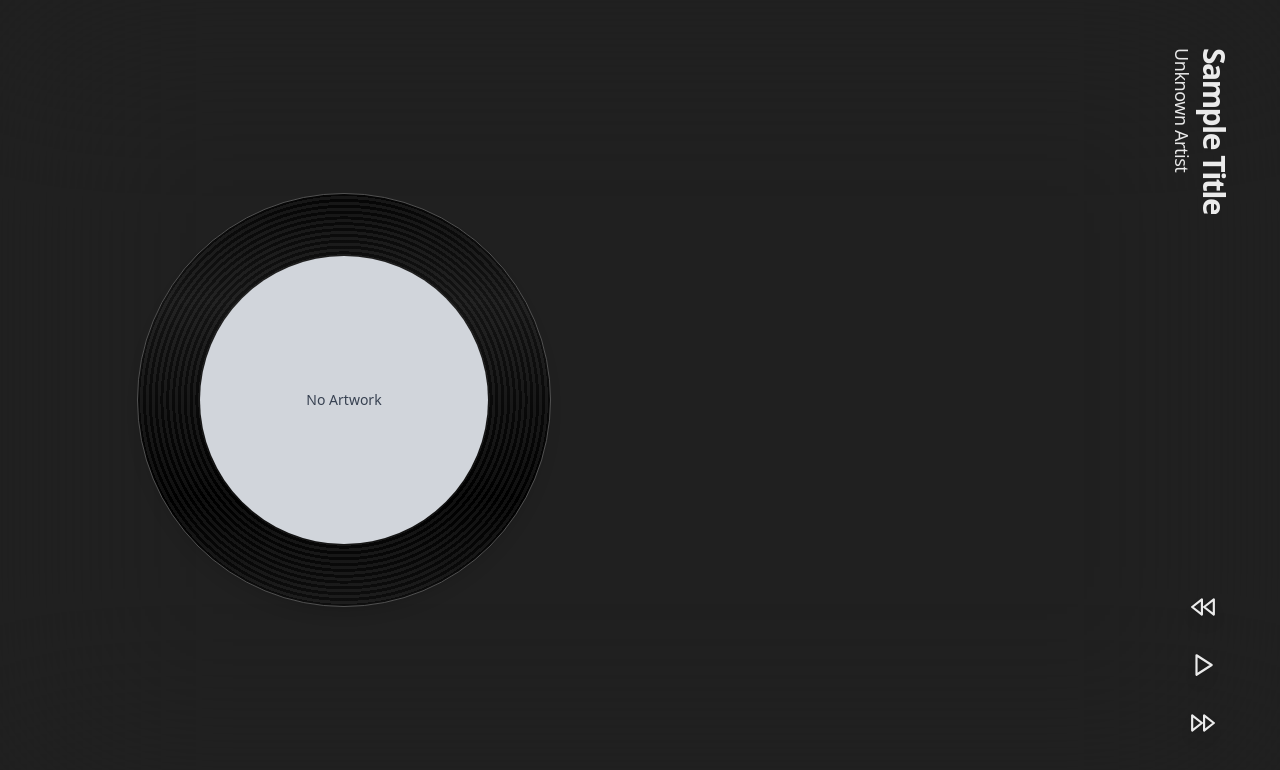
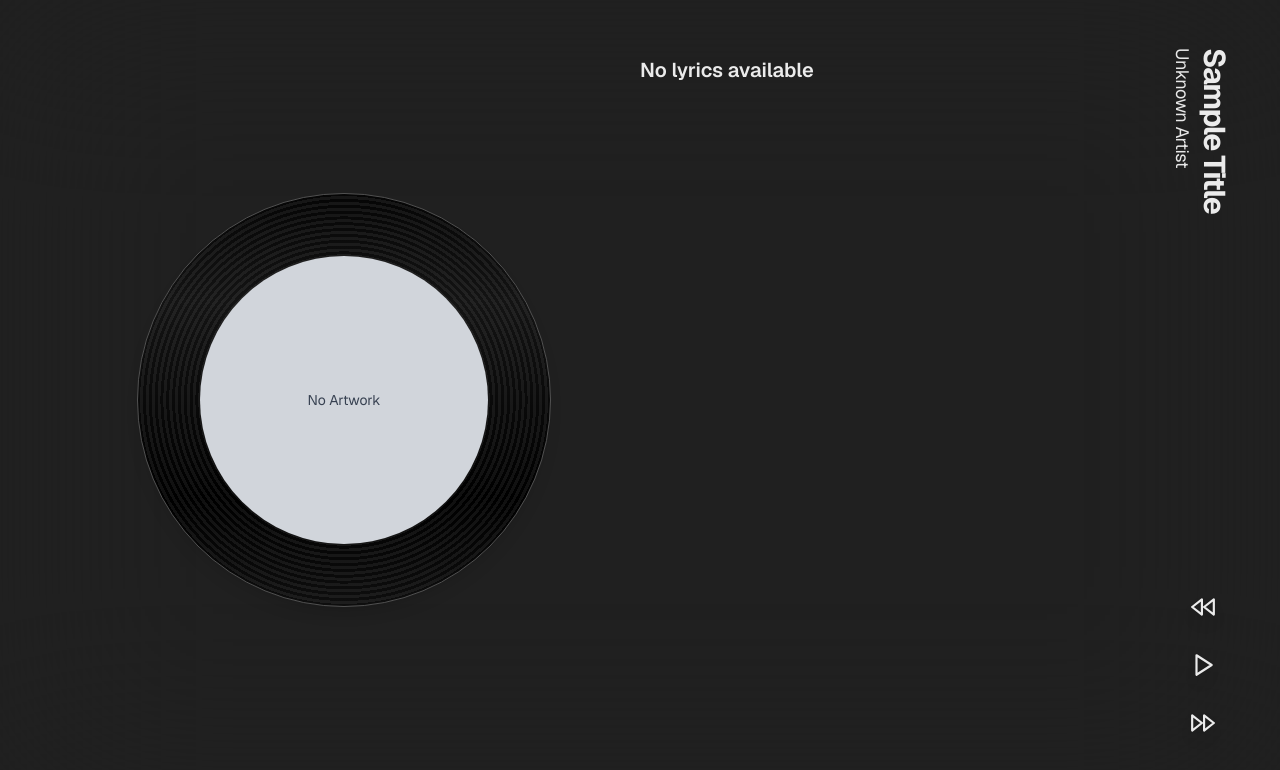
Before and after one commit to vincentcayadi/dropbeat, a Next.js app: page / in a window 1280 px wide. Shown: the top 770 px of the page. Built offline with nearby package versions, Linux system fonts and the light colour scheme.

Commit message:
lyrics func

```diff
--- a/package.json
+++ b/package.json
@@ -9,6 +9,7 @@
     "lint": "next lint"
   },
   "dependencies": {
+    "axios": "^1.7.9",
     "colorthief": "^2.6.0",
     "gsap": "^3.12.5",
     "jsmediatags": "^3.9.7",
--- a/src/app/layout.tsx
+++ b/src/app/layout.tsx
@@ -19,7 +19,9 @@ export default function RootLayout({
 }>) {
   return (
     <html lang="en">
-      <body className={`${geistSans.variable} antialiased`}>{children}</body>
+      <body className={`${geistSans.variable} antialiased select-none`}>
+        {children}
+      </body>
     </html>
   );
 }
--- a/src/app/page.tsx
+++ b/src/app/page.tsx
@@ -3,6 +3,7 @@
 import { useState, useRef, useEffect } from "react";
 import { Metadata } from "../types";
 import { parseMusicMetadata } from "../utils/parseMusicMetadata";
+import fetchLyrics from "@/utils/fetchLyrics";
 import gsap from "gsap";
 import Controls from "@/components/Controls";
 import SongInfo from "@/components/SongInfo";
@@ -16,8 +17,9 @@ export default function Home() {
     album: "",
     artworkUrl: null,
   });
+  const [lyrics, setLyrics] = useState<string>("No lyrics available");
   const [isPlaying, setIsPlaying] = useState(false);
-  const [backgroundImage, setBackgroundImage] = useState<string | null>(null); // Stores the background artwork URL
+  const [backgroundImage, setBackgroundImage] = useState<string | null>(null);
 
   const audioRef = useRef<HTMLAudioElement | null>(null);
   const vinylRef = useRef<HTMLDivElement | null>(null);
@@ -31,44 +33,47 @@ export default function Home() {
       const uploadedFile = droppedFiles[0];
       setFile(uploadedFile);
 
-      // Reset everything to the initial state
+      // Reset everything
       if (audioRef.current) {
-        audioRef.current.pause(); // Stop current audio
-        audioRef.current.currentTime = 0; // Reset playback time
-        gsap.killTweensOf(vinylRef.current); // Stop vinyl rotation
+        audioRef.current.pause();
+        audioRef.current.currentTime = 0;
+        gsap.killTweensOf(vinylRef.current);
       }
-      setIsPlaying(false); // Ensure play/pause state is reset
+      setIsPlaying(false);
 
       try {
         const { metadata } = await parseMusicMetadata(uploadedFile);
         setMetadata(metadata);
 
-        // Load the new audio file
+        // Autoplay audio
         if (audioRef.current) {
           audioRef.current.src = URL.createObjectURL(uploadedFile);
+          audioRef.current.load();
+          audioRef.current.play();
 
-          // Autoplay the audio after it is loaded
-          audioRef.current.load(); // Ensure the audio is loaded
-          audioRef.current.play(); // Play the audio
-
-          // Start vinyl rotation animation
-          gsap.killTweensOf(vinylRef.current); // Stop any ongoing animation
+          gsap.killTweensOf(vinylRef.current);
           gsap.to(vinylRef.current, {
-            rotation: "+=360", // Continue rotating
-            repeat: -1, // Infinite loop
-            duration: 5, // Adjust duration as needed
-            ease: "linear", // Maintain constant velocity
+            rotation: "+=360",
+            repeat: -1,
+            duration: 5,
+            ease: "linear",
           });
 
-          setIsPlaying(true); // Set play state to true
+          setIsPlaying(true);
         }
 
-        // Set the artwork as the background image
-        if (metadata.artworkUrl) {
-          setBackgroundImage(metadata.artworkUrl);
+        setBackgroundImage(metadata.artworkUrl || null);
+
+        // Fetch lyrics
+        if (metadata.title && metadata.artist) {
+          const fetchedLyrics = await fetchLyrics(
+            metadata.artist,
+            metadata.title
+          );
+          setLyrics(fetchedLyrics || "No lyrics available");
         }
       } catch (error) {
-        console.error("Error parsing metadata:", error);
+        console.error("Error parsing metadata or fetching lyrics:", error);
       }
     }
   };
@@ -77,18 +82,15 @@ export default function Home() {
     if (!audioRef.current) return;
 
     if (isPlaying) {
-      // Pause the audio and stop the vinyl rotation
       audioRef.current.pause();
-      gsap.killTweensOf(vinylRef.current); // Stop vinyl rotation
+      gsap.killTweensOf(vinylRef.current);
     } else {
-      // Play the audio and start vinyl rotation
       audioRef.current.play();
-      gsap.killTweensOf(vinylRef.current); // Stop any ongoing animation
       gsap.to(vinylRef.current, {
-        rotation: "+=360", // Continue rotating
-        repeat: -1, // Infinite loop
-        duration: 5, // Adjust duration as needed
-        ease: "linear", // Maintain constant velocity
+        rotation: "+=360",
+        repeat: -1,
+        duration: 5,
+        ease: "linear",
       });
     }
 
@@ -97,13 +99,13 @@ export default function Home() {
 
   const handleRewind = () => {
     if (audioRef.current) {
-      audioRef.current.currentTime -= 5; // Rewind 5 seconds
+      audioRef.current.currentTime -= 5;
     }
   };
 
   const handleFastForward = () => {
     if (audioRef.current) {
-      audioRef.current.currentTime += 5; // Fast forward 5 seconds
+      audioRef.current.currentTime += 5;
     }
   };
 
@@ -143,10 +145,9 @@ export default function Home() {
     <section
       className="w-screen h-screen bg-[#282828] p-12 text-[#EBEBEB] relative overflow-hidden"
       style={{
-        backgroundImage: backgroundImage ? `url(${backgroundImage})` : "none", // Use the artwork as the background image
-        backgroundSize: "110%", // Increase the size for a zoom effect
-
-        backgroundPosition: "center", // Center the zoomed-in artwork
+        backgroundImage: backgroundImage ? `url(${backgroundImage})` : "none",
+        backgroundSize: "110%",
+        backgroundPosition: "center",
       }}
       onDragOver={(e) => {
         e.preventDefault();
@@ -158,19 +159,19 @@ export default function Home() {
       <div className="absolute inset-0 bg-black/20 backdrop-blur-96"></div>
 
       {dragging && (
-        <div className="absolute inset-0 bg-[#282828]/60 bg-opacity-50 flex items-center justify-center z-50 backdrop-blur-sm">
+        <div className="absolute inset-0 bg-[#282828]/60 flex items-center justify-center z-50 backdrop-blur-sm">
           <p className="text-2xl font-bold tracking-tight">
             Drop your music file here!
           </p>
         </div>
       )}
       <audio ref={audioRef} />
-      <div className="grid grid-cols-1 md:grid-cols-2 h-full mx-auto ">
+      <div className="grid grid-cols-1 md:grid-cols-2 h-full mx-auto">
         <div className="flex items-center justify-center h-full">
           <div
             ref={vinylRef}
             className={`vinyl-disc flex items-center justify-center rounded-full ${
-              metadata.artworkUrl ? "max-w-[70%]" : "w-[70%] "
+              metadata.artworkUrl ? "max-w-[70%]" : "w-[70%]"
             } aspect-square`}
           >
             {metadata.artworkUrl ? (
@@ -186,17 +187,20 @@ export default function Home() {
             )}
           </div>
         </div>
-        {/* Controls Section */}
-        <div className="relative flex flex-col h-full">
-          {/* Frosted Glass Overlay */}
-
+        <div className="grid grid-cols-2 grid-rows-2 h-full justify-items-end z-20 overflow-hidden">
+          <div className="row-span-2 justify-self-start overflow-y-auto text-left text-xl font-semibold">
+            {lyrics.split("\n").map((line, index) => (
+              <p className="mt-2" key={index}>
+                {line}
+              </p>
+            ))}
+          </div>
           <SongInfo title={metadata.title} artist={metadata.artist} />
-
           <Controls
             isPlaying={isPlaying}
             onPlayPause={handlePlayPause}
-            onRewind={() => (audioRef.current!.currentTime -= 5)}
-            onFastForward={() => (audioRef.current!.currentTime += 5)}
+            onRewind={handleRewind}
+            onFastForward={handleFastForward}
           />
         </div>
       </div>
--- a/src/components/Controls.tsx
+++ b/src/components/Controls.tsx
@@ -14,7 +14,7 @@ const Controls: React.FC<ControlsProps> = ({
   onFastForward,
 }) => {
   return (
-    <div className="absolute bottom-0 right-0 flex flex-col z-20">
+    <div className="flex flex-col justify-end">
       <button
         onClick={onRewind}
         className="p-4 hover:scale-95 transition duration-300"
--- a/src/components/SongInfo.tsx
+++ b/src/components/SongInfo.tsx
@@ -9,27 +9,31 @@ interface SongInfoProps {
 const SongInfo: React.FC<SongInfoProps> = ({ title, artist }) => {
   const [displayedTitle, setDisplayedTitle] = useState(title);
   const [displayedArtist, setDisplayedArtist] = useState(artist);
+  const isFirstRender = useRef(true); // Tracks if this is the first render
 
   const titleRef = useRef<HTMLDivElement>(null);
   const artistRef = useRef<HTMLHeadingElement>(null);
 
   useEffect(() => {
-    if (displayedTitle !== title) {
+    if (isFirstRender.current) {
+      // Skip animation on first render
+      setDisplayedTitle(title);
+      isFirstRender.current = false;
+    } else if (displayedTitle !== title) {
       // Animate out the old title
       gsap.to(titleRef.current, {
-        x: "100%", // Slide out to the right
+        x: "100%",
         opacity: 0,
-        duration: 0.5,
-        ease: "power2.in", // Eased transition
+        duration: 0.75,
+        ease: "power2.in",
         onComplete: () => {
           // Update the displayed title
           setDisplayedTitle(title);
-
           // Animate in the new title
           gsap.fromTo(
             titleRef.current,
-            { x: "-100%", opacity: 0 }, // Start position: off-screen to the left
-            { x: "0%", opacity: 1, duration: 0.5, ease: "power2.out" } // End position: fully visible
+            { x: "-100%", opacity: 0 },
+            { x: "0%", opacity: 1, duration: 1, ease: "power2.out" }
           );
         },
       });
@@ -37,22 +41,25 @@ const SongInfo: React.FC<SongInfoProps> = ({ title, artist }) => {
   }, [title, displayedTitle]);
 
   useEffect(() => {
-    if (displayedArtist !== artist) {
+    if (isFirstRender.current) {
+      // Skip animation on first render
+      setDisplayedArtist(artist);
+      isFirstRender.current = false;
+    } else if (displayedArtist !== artist) {
       // Animate out the old artist name
       gsap.to(artistRef.current, {
-        x: "100%", // Slide out to the right
+        x: "100%",
         opacity: 0,
-        duration: 0.5,
-        ease: "power2.in", // Eased transition
+        duration: 0.75,
+        ease: "power2.in",
         onComplete: () => {
           // Update the displayed artist
           setDisplayedArtist(artist);
-
           // Animate in the new artist name
           gsap.fromTo(
             artistRef.current,
-            { x: "-100%", opacity: 0 }, // Start position: off-screen to the left
-            { x: "0%", opacity: 1, duration: 0.5, ease: "power2.out" } // End position: fully visible
+            { x: "-100%", opacity: 0 },
+            { x: "0%", opacity: 1, duration: 1, ease: "power2.out" }
           );
         },
       });
@@ -60,22 +67,15 @@ const SongInfo: React.FC<SongInfoProps> = ({ title, artist }) => {
   }, [artist, displayedArtist]);
 
   return (
-    <div className="absolute top-0 right-0 z-20 overflow-hidden">
-      <div className="rotate-270" style={{ writingMode: "vertical-rl" }}>
-        <div
-          ref={titleRef}
-          className="font-bold text-3xl overflow-hidden whitespace-nowrap tracking-tighter"
-        >
-          {displayedTitle}
-        </div>
-
-        <h2
-          ref={artistRef}
-          className="text-lg tracking-tight text-[#e7e7e7] overflow-hidden whitespace-nowrap"
-        >
-          {displayedArtist}
-        </h2>
+    <div className="rotate-270" style={{ writingMode: "vertical-rl" }}>
+      {/* Title */}
+      <div ref={titleRef} className="font-bold text-3xl tracking-tighter">
+        {displayedTitle}
       </div>
+      {/* Artist */}
+      <h2 ref={artistRef} className="text-lg tracking-tight text-[#e7e7e7]">
+        {displayedArtist}
+      </h2>
     </div>
   );
 };
--- /dev/null
+++ b/src/utils/fetchLyrics.ts
@@ -0,0 +1,25 @@
+import axios from "axios";
+
+const fetchLyrics = async (artist: string, title: string) => {
+  try {
+    const response = await axios.get("https://lrclib.net//api/get", {
+      params: {
+        artist_name: artist,
+        track_name: title,
+      },
+      headers: {
+        "Lrclib-Client": "MyMusicApp/1.0 (https://example.com)", // Replace with your app's details
+      },
+    });
+    console.log("Lyrics response:", response.data.plainLyrics);
+    return response.data.plainLyrics;
+  } catch (error: Error) {
+    console.error(
+      "Error fetching lyrics:",
+      error.response?.data || error.message
+    );
+    return "Error fetching lyrics";
+  }
+};
+
+export default fetchLyrics;
--- a/tailwind.config.ts
+++ b/tailwind.config.ts
@@ -7,6 +7,9 @@ export default {
     "./src/app/**/*.{js,ts,jsx,tsx,mdx}",
   ],
   theme: {
+    fontFamily: {
+      sans: ["Geist", "sans-serif"],
+    },
     extend: {
       keyframes: {
         playToPause: {
```
Also changed, not shown: 1 other file (tests, documents, lock files or other folders).
